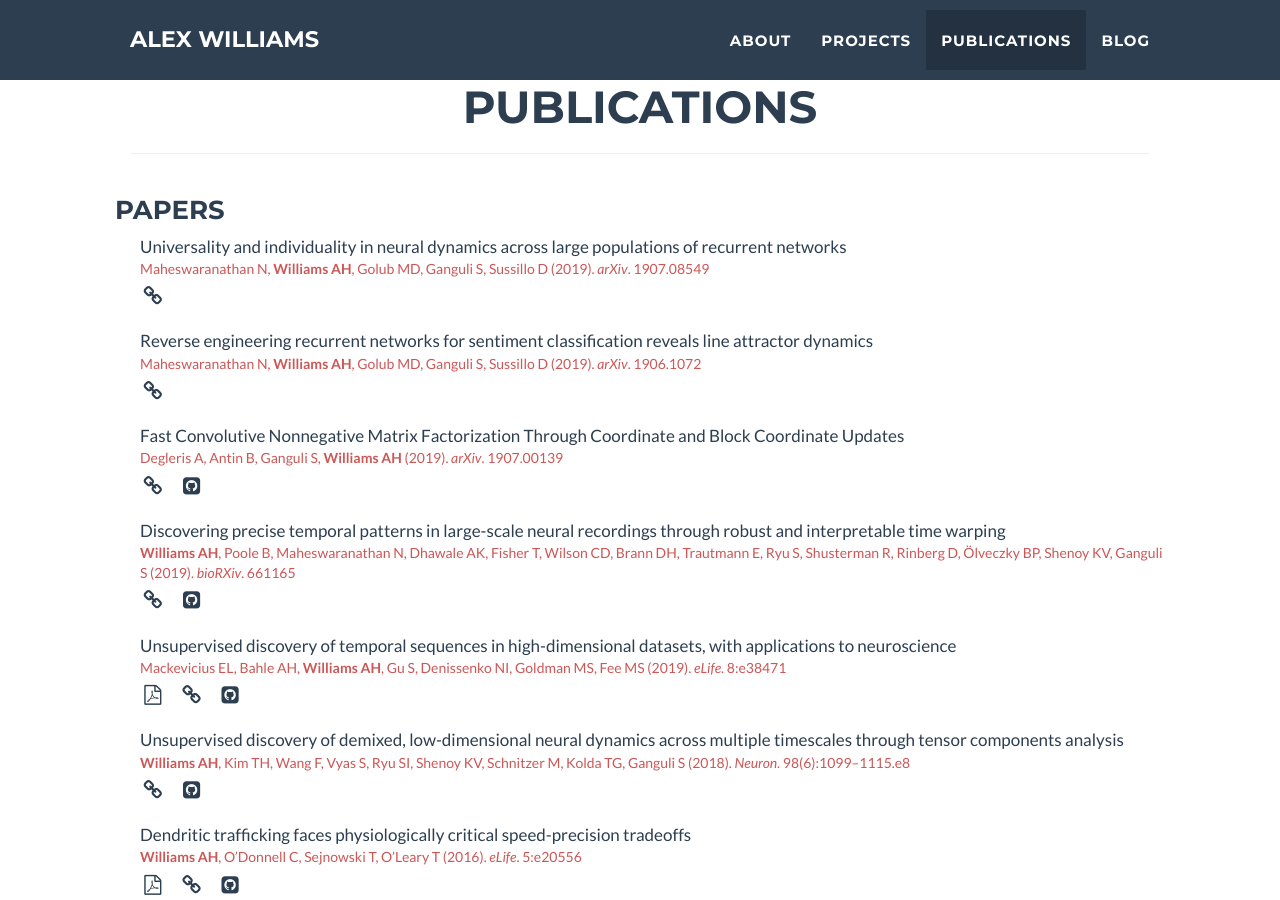
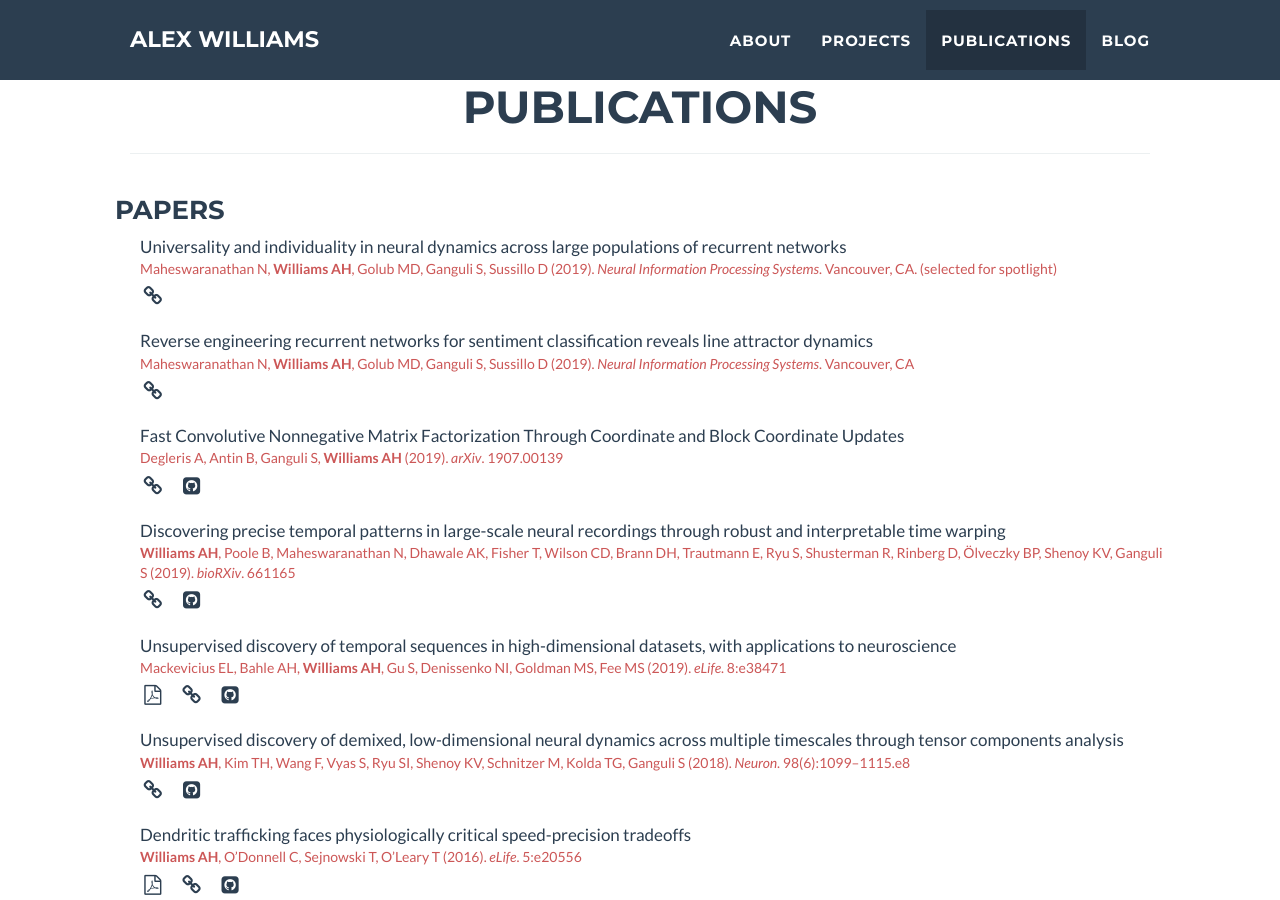
Before and after one commit to ahwillia/ahwillia.github.com, a Jekyll site: the page built from index.html, in a window 1280 px wide and 900 px high, scrolled down 2000 px. Built offline with Jekyll 4.4.1, drawn with Linux system fonts in a browser that asks for light colours; nearby versions of some CDN libraries; library files that are not in the unit come from our copies.

Commit message:
update neurips

```diff
--- a/_data/papers.yml
+++ b/_data/papers.yml
@@ -1,15 +1,15 @@
 - title: Universality and individuality in neural dynamics across large populations of recurrent networks
   author: Maheswaranathan N, <b>Williams AH</b>, Golub MD, Ganguli S, Sussillo D
   year: 2019
-  journal: arXiv
-  pg: 1907.08549
+  journal: Neural Information Processing Systems
+  pg: Vancouver, CA. (selected for spotlight)
   link: https://arxiv.org/abs/1907.08549
 
 - title: Reverse engineering recurrent networks for sentiment classification reveals line attractor dynamics
   author: Maheswaranathan N, <b>Williams AH</b>, Golub MD, Ganguli S, Sussillo D
   year: 2019
-  journal: arXiv
-  pg: 1906.10720
+  journal: Neural Information Processing Systems
+  pg: Vancouver, CA
   link: https://arxiv.org/abs/1906.10720
 
 - title: Fast Convolutive Nonnegative Matrix Factorization Through Coordinate and Block Coordinate Updates
```
